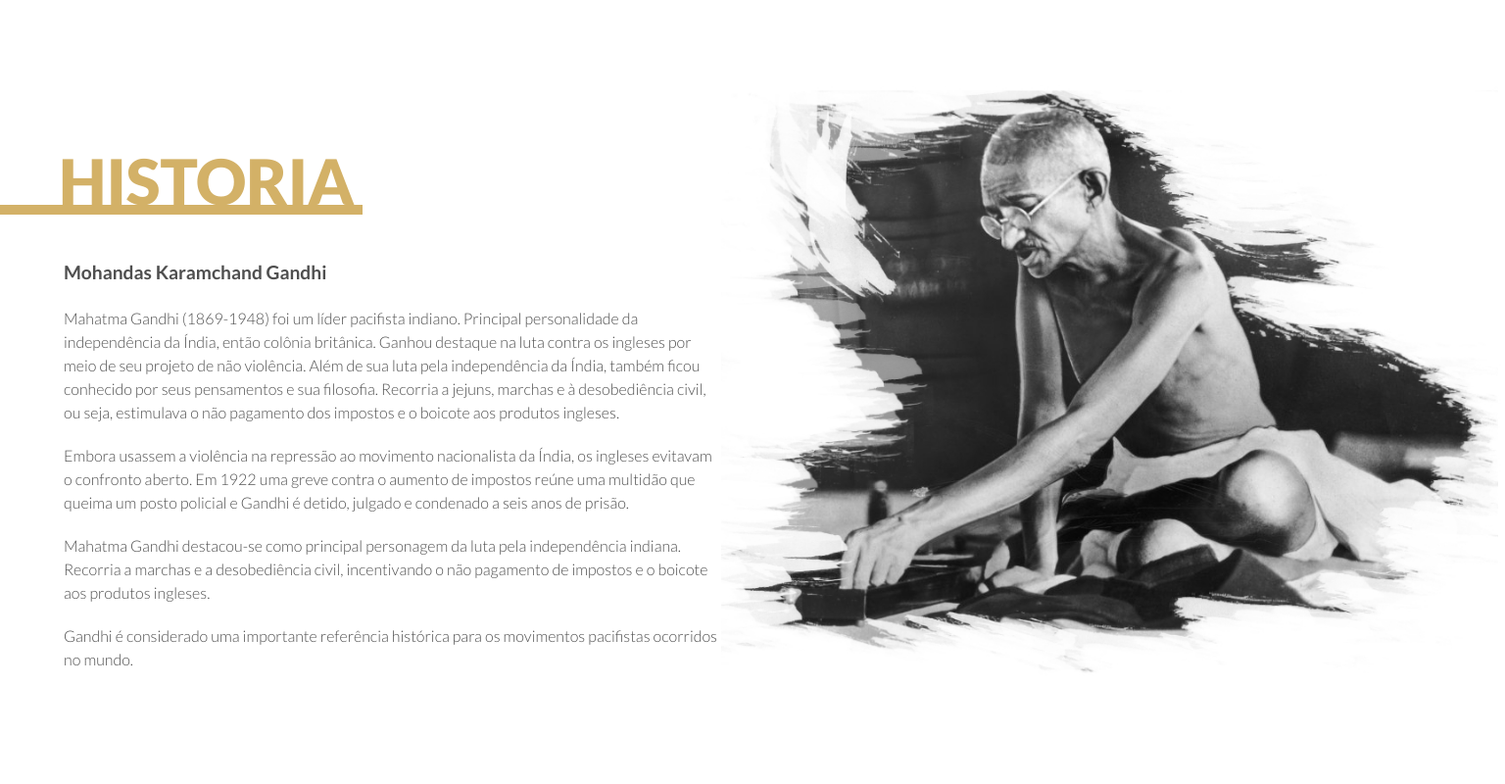
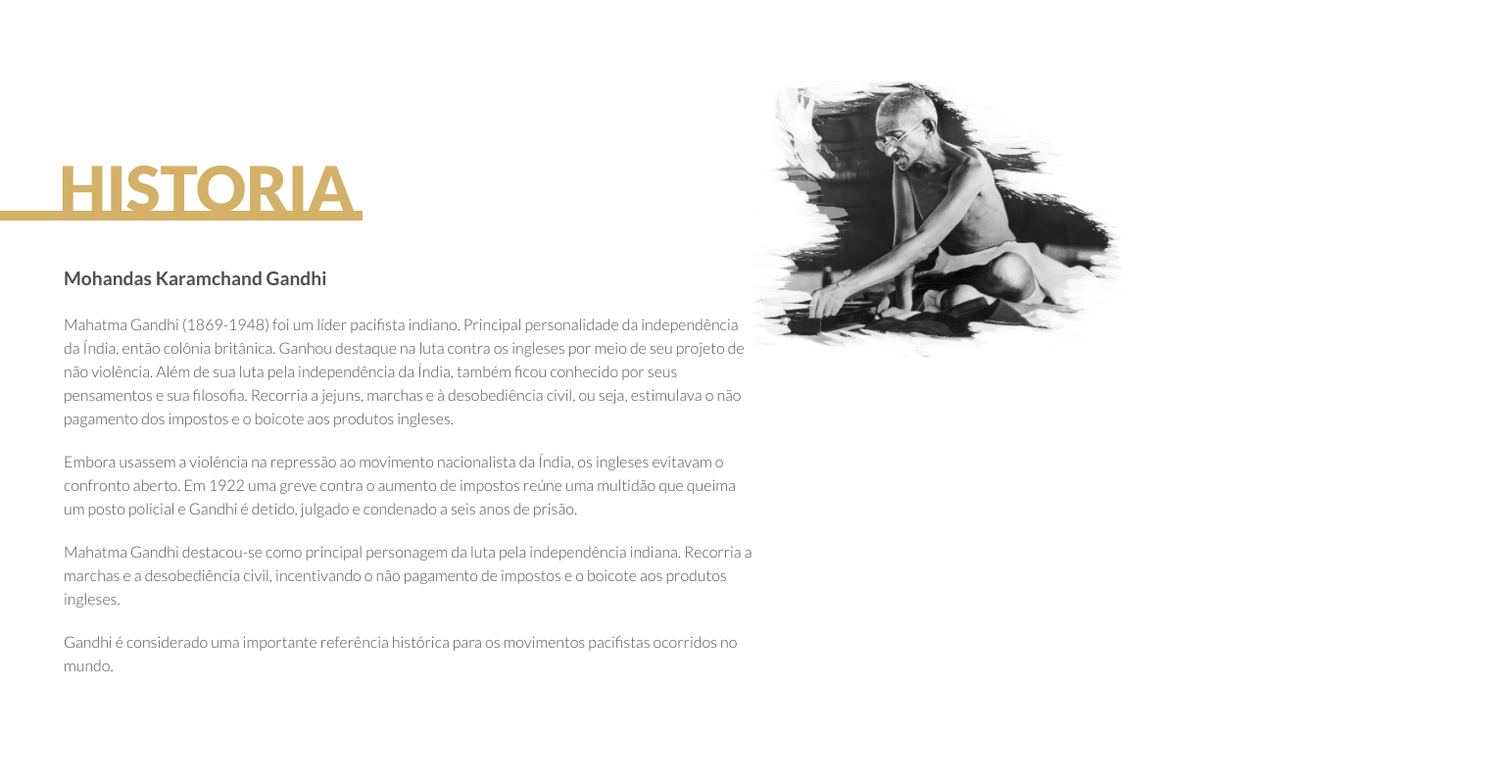
Before and after one commit to JeffersonToledo/siteprocess, a PHP site: page /mahal/ in a window 1536 px wide. Shown: the part 800-1600 px from the top of the page at 98% size. Run offline with PHP 8.4, Linux system fonts and the light colour scheme; data that the repository does not hold is empty; some libraries are stand-ins or nearby versions.

Commit message:
img ghandi

```diff
--- a/css/style.css
+++ b/css/style.css
@@ -141,7 +141,7 @@
     }
 
     .imgFlex img {
-        width: 800px;
+        max-width: 800px;
         padding-top: 10%;
     }
 }
```
